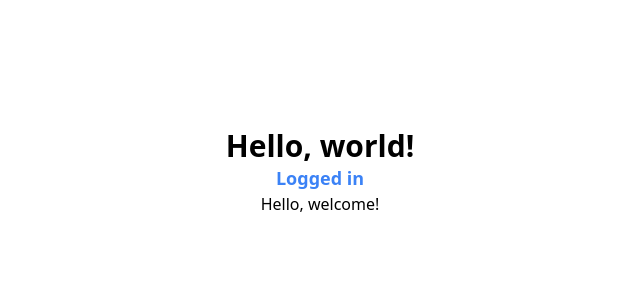
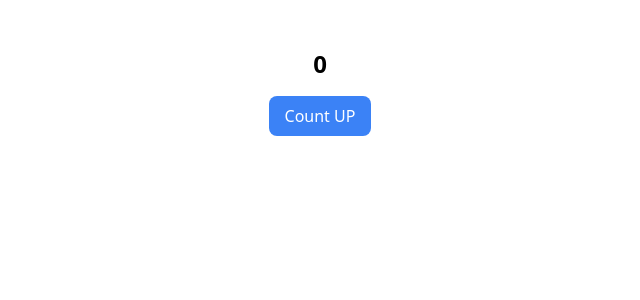
Before and after one commit to saki0506/x-clone, a React (Vite) app: page / in a window 1280 px wide. Shown: the top 300 px of the page, without its empty margins (320-960 px from the left). Built offline with nearby package versions, Linux system fonts and the light colour scheme.

Commit message:
Counter.jsx追加

```diff
--- a/src/App.jsx
+++ b/src/App.jsx
@@ -1,17 +1,10 @@
-import Greeting from "./components/Greeting.jsx";
-import StatusMessage from "./components/StatusMessage.jsx";
+import Counter from './components/Counter';
+import './App.css';
 
 function App() {
-  const helloWorld = 'Hello, world!';
-  const isLoggedIn = true;
-
   return (
-    <div className="flex flex-col items-center mt-32">
-      <h1 className="text-3xl font-bold">
-        {helloWorld}
-      </h1>
-      <StatusMessage isLoggedIn={isLoggedIn} />
-      <Greeting />
+    <div className="App">
+      <Counter />
     </div>
   );
 }
--- /dev/null
+++ b/src/components/Counter.jsx
@@ -0,0 +1,21 @@
+import {useState} from "react";
+
+const Counter = () => {
+  const [count, setCount] = useState(0);
+
+  return (
+    <div className="mt-4">
+      <h2 className="text-2xl font-semibold text-center mb-4">
+        {count}
+      </h2>
+      <button
+        className="px-4 py-2 bg-blue-500 text-white rounded-lg"
+        onClick={() => setCount(count + 1)}
+      >
+       Count UP
+      </button>
+    </div>
+  )
+}
+
+export default Counter;
```
